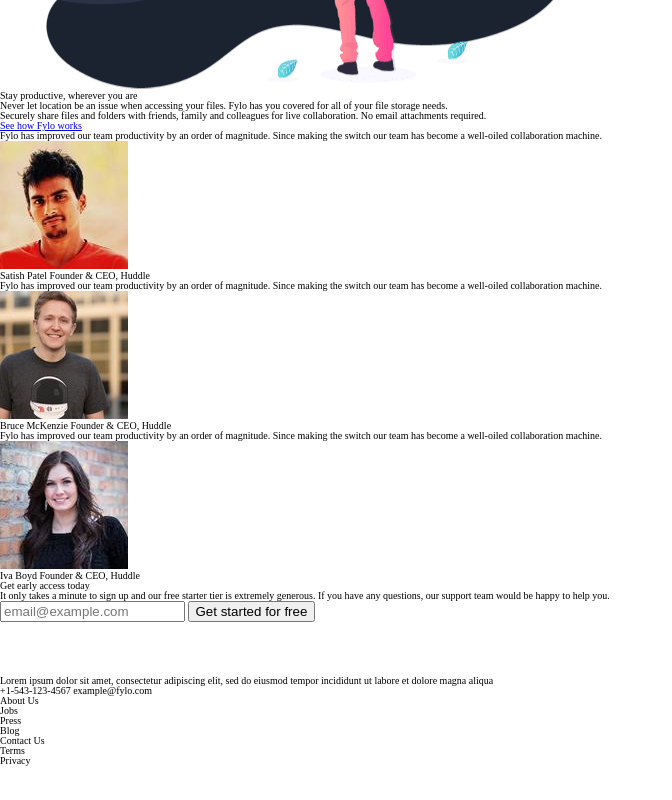
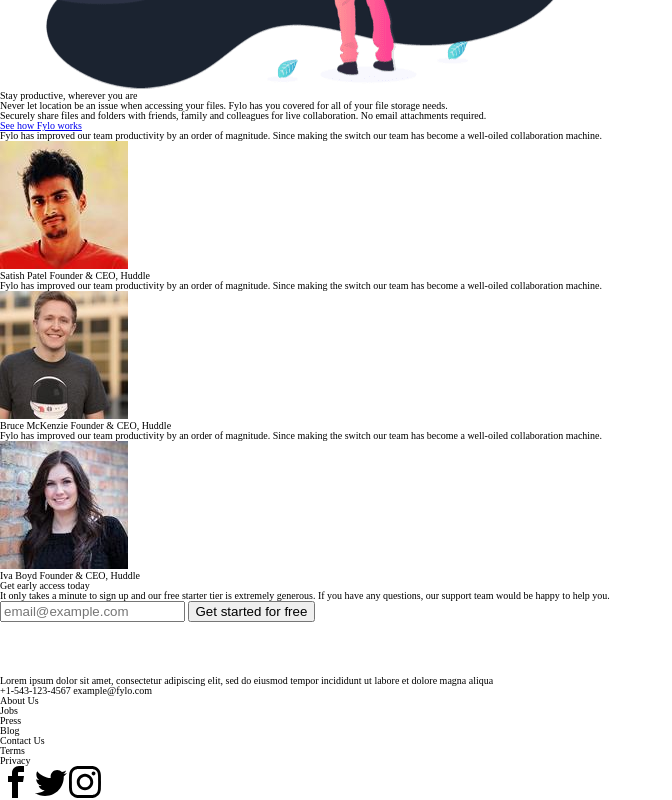
Before and after one commit to P-amian45/007.fylo-dark-theme-landing-page-master, a plain HTML site: page index.html in a window 1280 px wide. Shown: the part 1415-2215 px from the top of the page, without its empty margins (0-672 px from the left). Before the commit the page ends 2191 px from the top, so only its background shows below. Drawn offline with Linux system fonts and the light colour scheme.

Commit message:
added icon

```diff
--- a/index.html
+++ b/index.html
@@ -192,9 +192,9 @@
             </ul>
           </div>
           <div class="brand__social">
-            <img src="" alt="">
-            <img src="" alt="">
-            <img src="" alt="">
+            <img class="icon" src="images/facebook.svg" alt="facebook" >
+            <img class="icon" src="images/twitter.svg" alt="twitter">
+            <img class="icon" src="images/instagram.svg" alt="instagram">
           </div>
         </div>
       </div>
```
